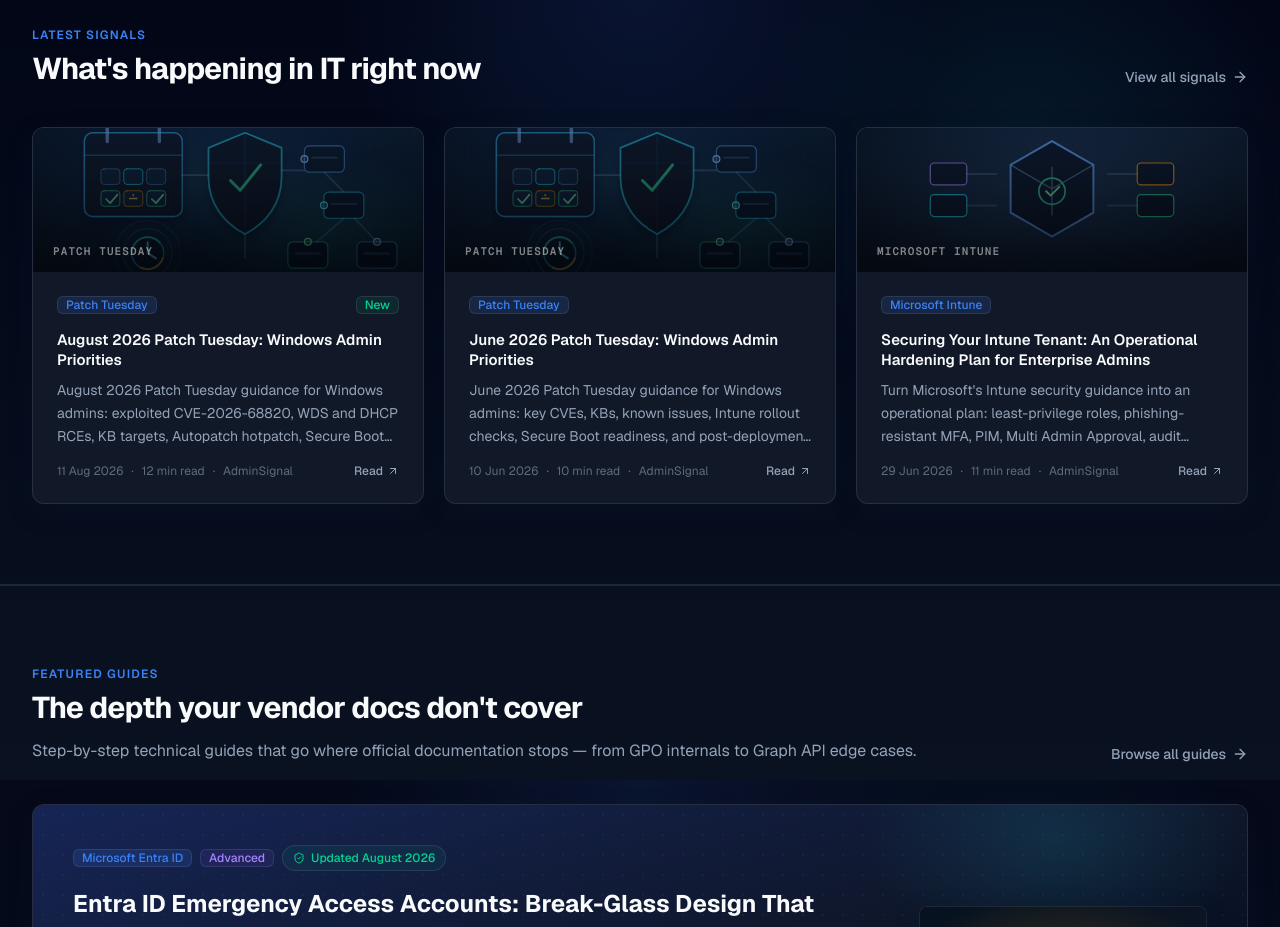
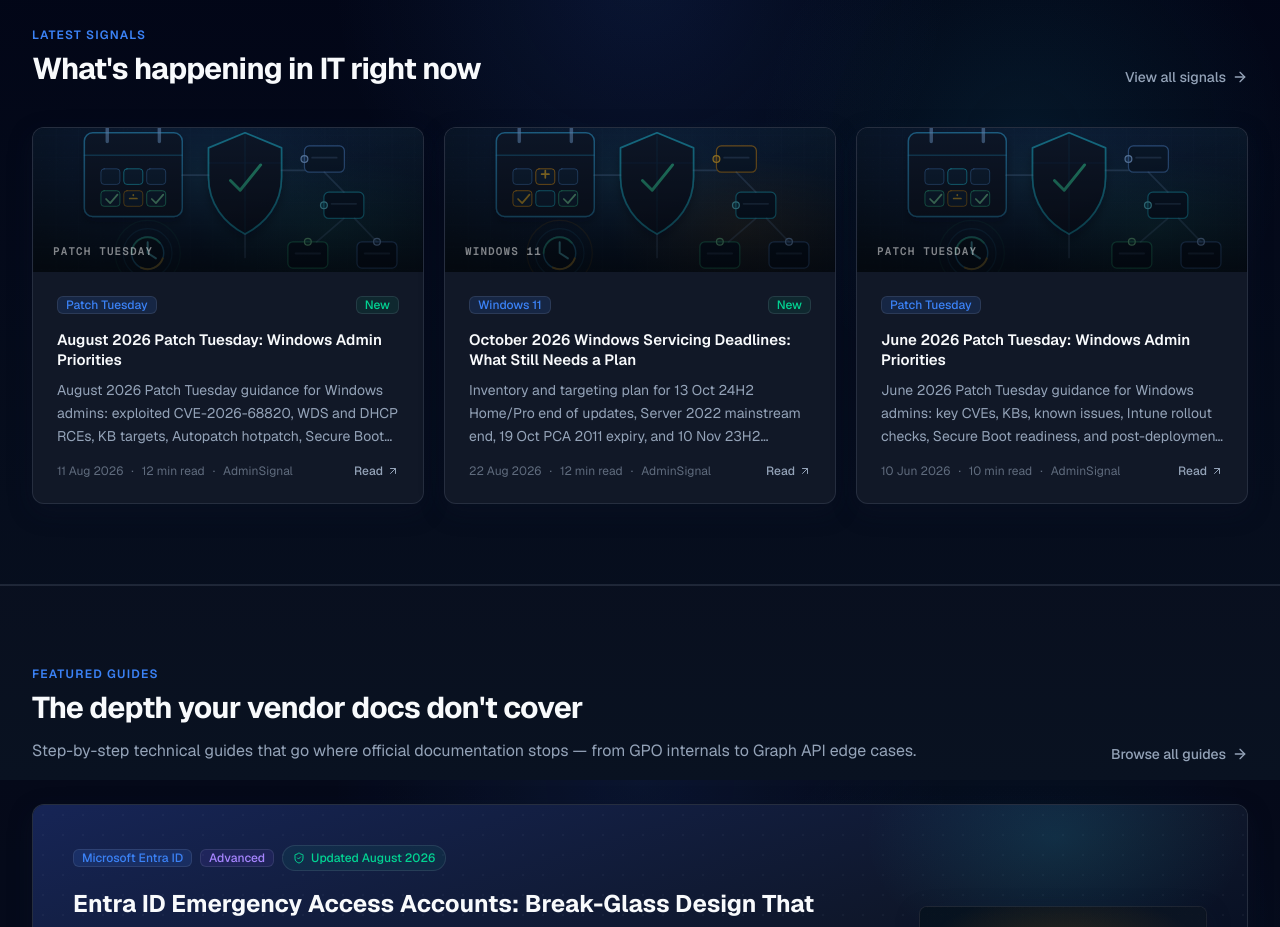
Before and after one commit to Jackoma0209/adminsignal, a Next.js app: page / in a window 1280 px wide. Shown: the part 1620-2547 px from the top of the page. Built offline with nearby package versions, Linux system fonts and the light colour scheme; no server answers.

Commit message:
Add October servicing briefing as Latest Signals slot two

```diff
--- a/src/data/signals.ts
+++ b/src/data/signals.ts
@@ -59,6 +59,32 @@ export const liveSignals: Signal[] = [
       'Windows Autopatch',
       'Secure Boot certificates',
       'Entra Connect',
+    ],
+  },
+  {
+    id: 'live-10',
+    title: 'October 2026 Windows Servicing Deadlines: What Still Needs a Plan',
+    slug: 'october-2026-windows-servicing-deadlines',
+    category: 'Windows 11',
+    excerpt:
+      'Inventory and targeting plan for 13 Oct 24H2 Home/Pro end of updates, Server 2022 mainstream end, 19 Oct PCA 2011 expiry, and 10 Nov 23H2 Enterprise end of updates. Not another CVE list.',
+    date: '22 Aug 2026',
+    publishedAt: '2026-08-22',
+    readTime: '12 min read',
+    source: 'AdminSignal',
+    isOfficial: false,
+    authorId: 'jack',
+    isNew: true,
+    isFeatured: true,
+    image: '/images/article-covers/october-2026-windows-servicing-deadlines.svg',
+    tags: [
+      'Windows 11 24H2',
+      'Windows 11 25H2',
+      'Windows Server 2022',
+      'Secure Boot',
+      'Intune',
+      'Windows Update for Business',
+      'lifecycle',
     ],
   },
   {
```
